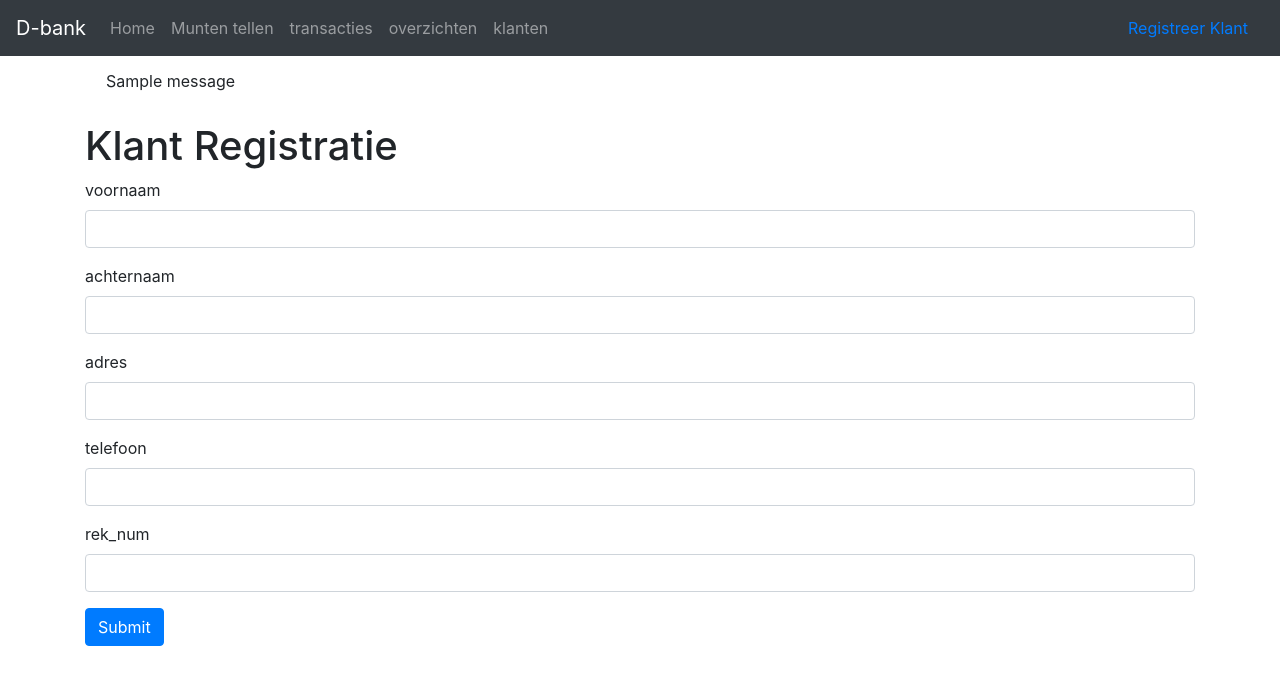
After one commit to RheoMatabadal/bank, a Flask app: page /klant_reg in a window 1280 px wide. The commit adds this page. Shown: the top 685 px of the page. Run offline with Flask 2, Linux system fonts and the light colour scheme; one stand-in notice (Sample message) is shown; some libraries are stand-ins or nearby versions.

Commit message:
klant reg bijna done. TypeError: 'function' object is not subscriptable oplossen

```diff
--- a/app.py
+++ b/app.py
@@ -1,6 +1,24 @@
-from flask import Flask, render_template
+from flask import Flask, render_template, flash, redirect, url_for, session, request, logging
+
+from flask_mysqldb import MySQL
+from wtforms import Form, StringField, TextAreaField, PasswordField, validators
+from passlib.hash import sha256_crypt
+
 
 app = Flask(__name__)
+
+
+#config MySQL
+
+app.config['MYSQL_HOST'] = 'localhost'
+app.config['MYSQL_USER'] = 'root'
+app.config['MYSQL_PASSWORD'] = 'root'
+app.config['MYSQL_DB'] = 'bank'
+app.config['MYSQL_CURSORCLASS'] = 'DictCursor'
+
+#init MySQL
+mysql = MySQL(app)
+
 
 @app.route('/')
 def index():
@@ -18,5 +36,44 @@ def transacties():
 def overzichten():
     return render_template('overzichten.html')
 
+@app.route('/klanten')
+def klanten():
+    return render_template('klanten.html')
+
+class KlantRegistratie(Form):
+    voornaam = StringField('voornaam',[validators.length(min=1, max=50)])
+    achternaam = StringField('achternaam', [validators.length(min=1, max=50)])
+    adres = StringField('adres', [validators.length(min=1, max=50)])
+    telefoon = StringField('telefoon', [validators.length(min=6, max=20)])
+    rek_num = StringField('rek_num', [validators.length(min=6, max=7)])
+
+@app.route('/klant_reg', methods=['GET', 'POST'])
+def registreer():
+    form = KlantRegistratie(request.form)
+    if request.method == 'POST' and form.validate():
+        voornaam = form.voornaam.data
+        achternaaam = form.achternaam.data
+        adres = form.adres.data
+        telefoon = form.telefoon.data
+        rek_num = form.rek_num.data
+
+        #create cursor
+        cur = mysql.connection.cursor()
+
+        #execute query
+        cur.execute("INSERT INTO klanten(voornaam, achternaam, adres, telefoon, rek_num) VALUES(%s, %s, %s, %s, %s)", (voornaam, achternaaam, adres, telefoon, rek_num))
+
+        #commit to database
+        mysql.connection.commit()
+
+        #close connection
+        cur.close()
+
+        flash('klant is toegevoegd', 'success')
+
+        redirect(url_for(index))
+    return render_template('klant_reg.html', form=form)
+
 if __name__=='__main__':
+    app.secret_key='secret123'
     app.run(debug=True)
--- /dev/null
+++ b/templates/includes/_formhelpers.html
@@ -0,0 +1,9 @@
+{% macro render_field(field) %}
+  {{ field.label }}
+  {{ field(**kwargs)|safe }}
+  {% if field.errors %}
+    {% for error in field.errors %}
+      <span class="help-inline">{{ error }}</span>
+    {% endfor %}
+  {% endif %}
+{% endmacro %}
--- /dev/null
+++ b/templates/includes/_messages.html
@@ -0,0 +1,9 @@
+{% with messages = get_flashed_messages(with_categories=true) %}
+  {% if messages %}
+
+    {% for category, message in messages %}
+      <div class="alert alert-">{{ message }}</div>
+    {% endfor %}
+
+  {% endif %}
+{% endwith %}
--- a/templates/includes/_navbar.html
+++ b/templates/includes/_navbar.html
@@ -17,7 +17,17 @@
         <li class="nav-item">
         <a class="nav-link" href="/overzichten">overzichten</a>
       </li>
+      </li>
+
+        <li class="nav-item">
+        <a class="nav-link" href="/klanten">klanten</a>
+      </li>
+
     </ul>
+<nav
+        class="nav-item">
+        <a class="nav-link" href="/klant_reg">Registreer Klant</a>
+      </nav>
+  </div>
 
-  </div>
 </nav>
--- /dev/null
+++ b/templates/klant_reg.html
@@ -0,0 +1,24 @@
+{% extends 'layout.html' %}
+
+{% block body %}
+<h1>Klant Registratie</h1>
+{% from "includes/_formhelpers.html" import render_field %}
+<form method="post" action="">
+    <div class="form-group">
+        {{render_field(form.voornaam, class_="form-control")}}
+    </div>
+    <div class="form-group">
+        {{render_field(form.achternaam, class_="form-control")}}
+    </div>
+    <div class="form-group">
+        {{render_field(form.adres, class_="form-control")}}
+    </div>
+    <div class="form-group">
+        {{render_field(form.telefoon, class_="form-control")}}
+    </div>
+    <div class="form-group">
+        {{render_field(form.rek_num, class_="form-control")}}
+    </div>
+    <p><input type="submit" class="btn btn-primary" value="Submit"></p>
+</form>
+{% endblock %}
--- a/templates/overzichten.html
+++ b/templates/klanten.html
@@ -1,8 +1,8 @@
 {% extends 'layout.html' %}
 
 {% block body %}
-<div class="container  text-center">
-    <h1>D-bank overzichten</h1>
+<div class="container text-center">
+    <h1>Klanten overzicht</h1>
 </div>
 
 {% endblock %}
--- a/templates/layout.html
+++ b/templates/layout.html
@@ -1,12 +1,13 @@
 <html>
 <head>
     <meta charset="utf-8">
-    <title>Welkom bij D bank </title>
+    <title>D bank </title>
     <link rel="stylesheet" href="https://maxcdn.bootstrapcdn.com/bootstrap/4.0.0/css/bootstrap.min.css">
 </head>
 <body>
 {% include 'includes/_navbar.html' %}
 <div class="container">
+    {% include 'includes/_messages.html' %}
 {% block body %}  {% endblock %}
 </div>
 <script src="https://maxcdn.bootstrapcdn.com/bootstrap/4.0.0/js/bootstrap.bundle.min.js"></script>
```
